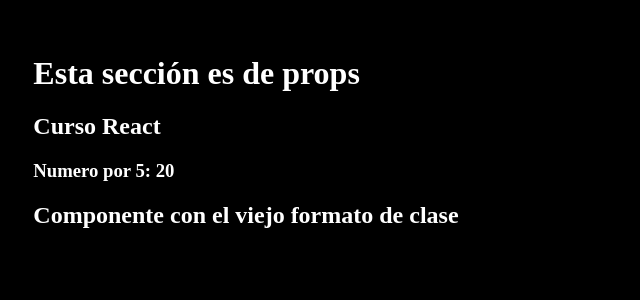
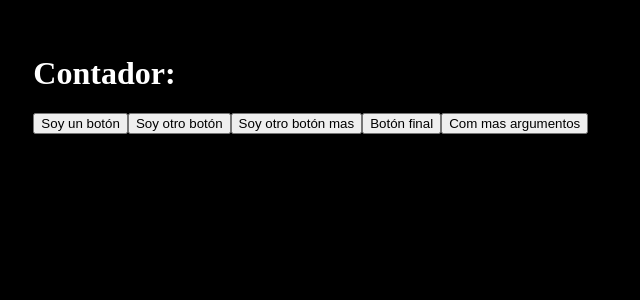
Before and after one commit to CosmoCarpincho/estudio-react, a React (Vite) app in the folder primer-proyecto-react/: page / in a window 1280 px wide. Shown: the top 300 px of the page, without its empty margins (0-640 px from the left). Built offline with nearby package versions, Linux system fonts and the light colour scheme.

Commit message:
estudio react+vite 04

```diff
--- /dev/null
+++ b/primer-proyecto-react/src/ContadorApp.jsx
@@ -0,0 +1,39 @@
+// Otro componente dentro del mismo archivo
+const Button = () => {
+    return (
+        <button>Soy un botón</button>
+    )
+}
+
+
+
+export const ContadorApp = () => {
+    function handleClick(event,arg) {
+        console.log(event)
+        if (arg != null)
+            console.log(arg)
+    }
+    return (
+        <>
+            <h1>Contador:</h1>
+            <Button></Button>
+            {/* Forma con función anonima no es lo correcto */}
+            <button onClick={ function (event) {
+                console.log("soy otro botón");
+                console.log(event)
+
+            }}>
+                Soy otro botón
+            </button>
+
+            {/* Forma con función desde afuera. Forma incorrecta. Es solo tutorial. */}
+            <button onClick={(event) => handleClick(event)}>Soy otro botón mas</button>
+
+            {/* forma correcta si es un solo argumento*/}
+            <button onClick={handleClick}>Botón final</button>
+
+            {/* Con mas de un argumento */}
+            <button onClick={(event) => handleClick(event, 'Otro argumento')}>Com mas argumentos</button>
+        </>
+    )
+}
--- a/primer-proyecto-react/src/main.jsx
+++ b/primer-proyecto-react/src/main.jsx
@@ -2,11 +2,13 @@ import { StrictMode } from 'react'
 import { createRoot } from 'react-dom/client'
 import ComponenteClase from './ComponenteClase'
 import { PrimerComponente } from './PrimerComponente'
+import { ContadorApp } from './ContadorApp'
 import './styles.css'
 
 createRoot(document.getElementById('root')).render(
   <StrictMode>
-    <PrimerComponente titulo="Esta sección es de props" subtitulo="Curso React" numero={4}/>
-    <ComponenteClase />
+    {/* <PrimerComponente titulo="Esta sección es de props" subtitulo="Curso React" numero={4}/> */}
+    {/* <ComponenteClase /> */}
+    <ContadorApp />
   </StrictMode>,
 )
```
